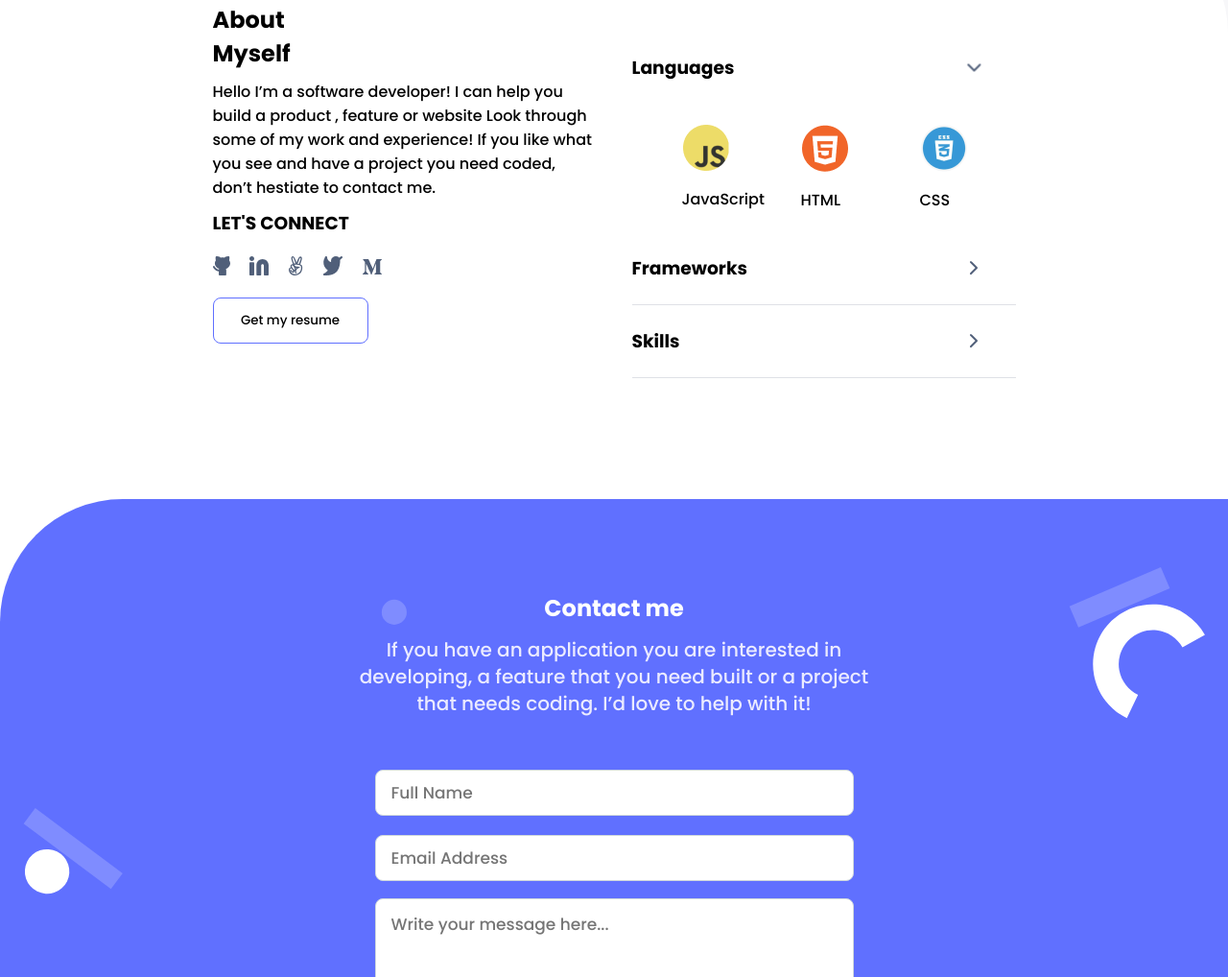
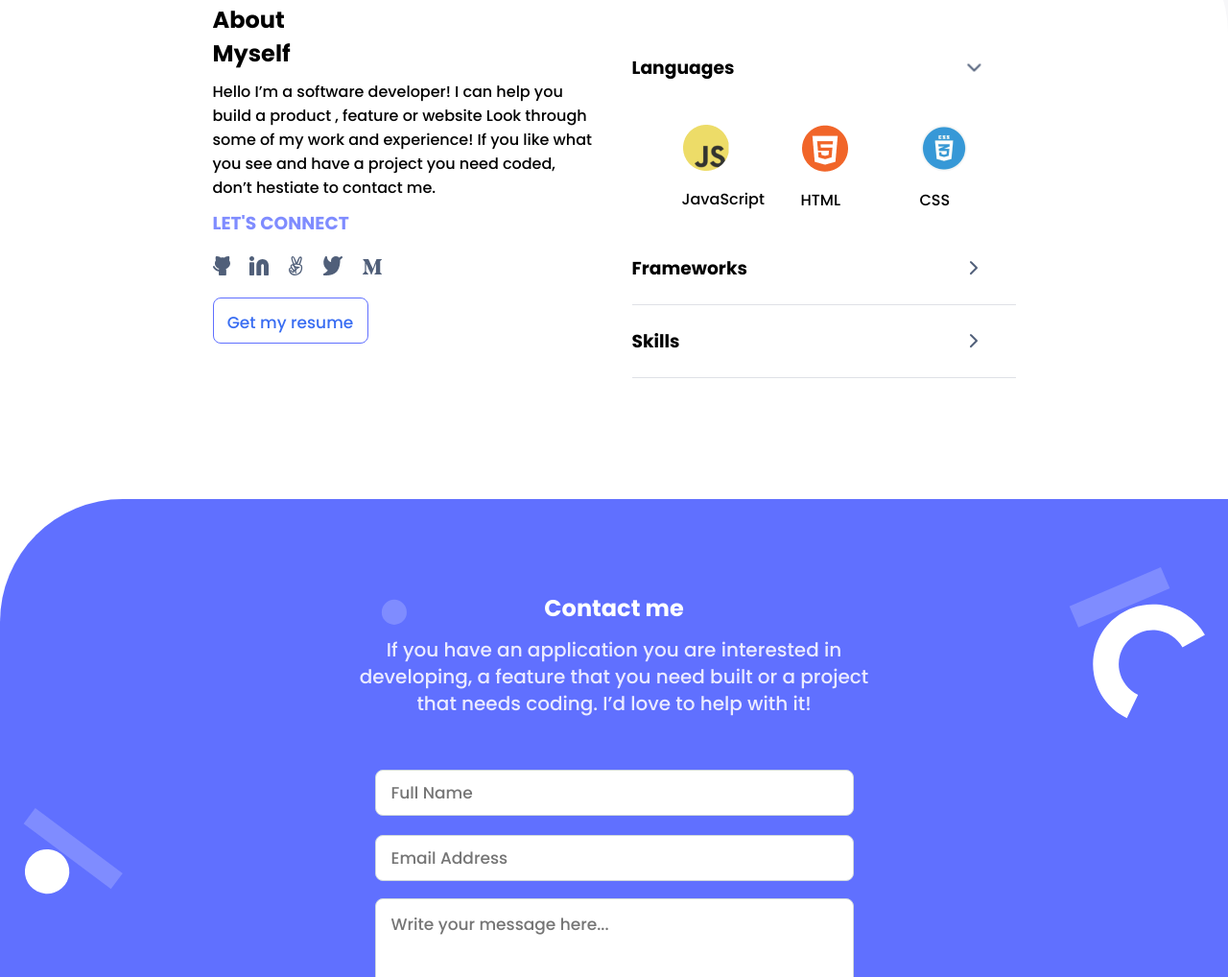
Before and after one commit to henask12/Portfolio, a website: page index.html in a window 1280 px wide. Shown: the part 3321-4339 px from the top of the page at 96% size. Drawn offline with Linux system fonts and the light colour scheme.

Commit message:
updated css

```diff
--- a/css/style.css
+++ b/css/style.css
@@ -253,7 +253,7 @@ a {
 
 .btn:focus {
   background: #2230d2;
-  color: #fff;
+  color: #f9f9f9;
 }
 
 @keyframes btn-hover {
@@ -442,10 +442,13 @@ a {
   border: 1px solid #6070ff;
   border-radius: 8px;
   cursor: pointer;
+  color: #396df2;
+  font-weight: 500;
+  font-size: 17px
 }
 
 .about-card h2 {
-  width: 5ch;
+  width: 10rem;
 }
 
 .about-card p {
@@ -454,6 +457,7 @@ a {
 
 .about-card h3 {
   text-transform: uppercase;
+  color: #7f8cff;
 }
 
 .skills {
```
